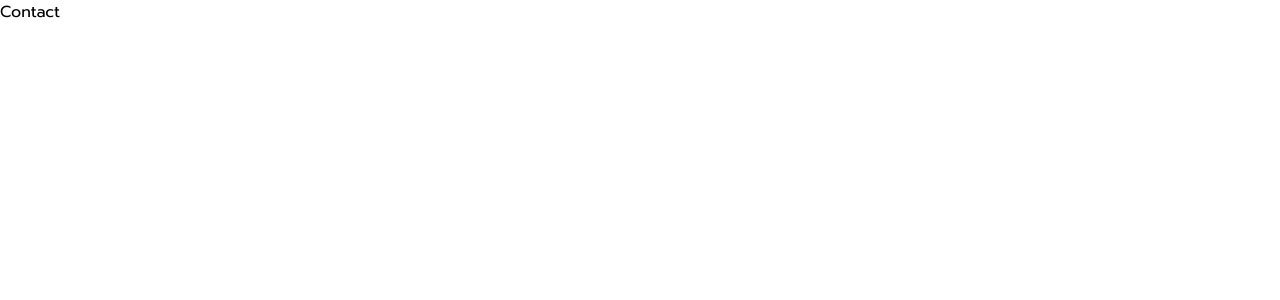
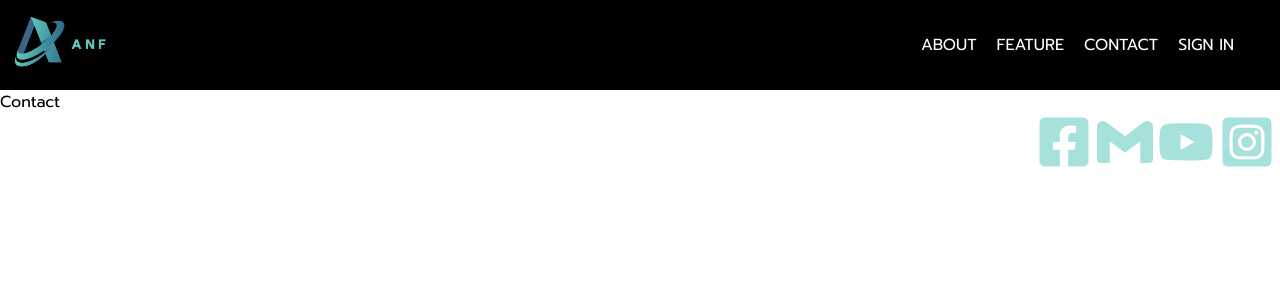
Before and after one commit to TawanPss/motormonitoring, a React (Vite) app: page /contact-us in a window 1280 px wide. Shown: the top 300 px of the page. Built offline with nearby package versions, Linux system fonts and the light colour scheme; the HTML template or start-up script is replaced by a standard one.

Commit message:
Add component to contact and about page

```diff
--- a/src/App.jsx
+++ b/src/App.jsx
@@ -11,6 +11,7 @@ import Mutiview from "./Page/MutiviewPage/Mutiview.jsx";
 import Record from "./Page/RecordPage/Record.jsx";
 import FavMotors from "./Page/FavMotorPage/FavMotors.jsx";
 import AllMotors from "./Page/AllmotorPage/AllMotors.jsx";
+import Feature from "./Page/Feature/Feature.jsx";
 
 function App() {
   return (
@@ -28,6 +29,7 @@ function App() {
           <Route path="/multi-view" element={<Mutiview />}></Route>
           <Route path="/record" element={<Record />}></Route>
           <Route path="/favorite" element={<FavMotors />}></Route>
+          <Route path="/feature" element={<Feature />}></Route>
         </Routes>
       </BrowserRouter>
     </>
--- a/src/Page/AboutUsPage/AboutUs.jsx
+++ b/src/Page/AboutUsPage/AboutUs.jsx
@@ -4,6 +4,7 @@ import ParagraphAbout from "./ParagraphAbout";
 export default function AboutUs() {
     return (
       <>
+
       <LandingHeader />
       <ParagraphAbout />
       </>
--- a/src/Page/ContactPage/Contact.jsx
+++ b/src/Page/ContactPage/Contact.jsx
@@ -1,8 +1,12 @@
+import LandingHeader from "../../component/NavigationBar/LandingHeader";
+import Contactcomponent from "./Contactcomponent";
+
 export default function Contact() {
     return (
       <>
+      <LandingHeader />
         Contact
-
+      <Contactcomponent />
       </>
     );
   }
--- /dev/null
+++ b/src/Page/ContactPage/Contactcomponent.css
@@ -0,0 +1,16 @@
+.facebook-icon,
+.gmail-icon,
+.youtube-icon,
+.ig-icon {
+  font-size: 7vh;
+  color: #a6e1db;
+  margin-right: 5px;
+  gap: 50px;
+}
+
+
+.icon-container {
+    display: flex;
+    justify-content:flex-end;
+
+  }
--- /dev/null
+++ b/src/Page/ContactPage/Contactcomponent.jsx
@@ -0,0 +1,18 @@
+import { SiGmail } from "react-icons/si";
+import { FaYoutube } from "react-icons/fa";
+import { FaFacebookSquare } from "react-icons/fa";
+import { FaInstagramSquare } from "react-icons/fa";
+import "./Contactcomponent.css"
+
+export default function Contactcomponent() {
+  return (
+    <>
+    <div className="icon-container">
+      <FaFacebookSquare className="facebook-icon"/>
+      <SiGmail className="gmail-icon" />
+      <FaYoutube className="youtube-icon" />
+      <FaInstagramSquare className="ig-icon" />
+      </div>
+    </>
+  );
+}
--- /dev/null
+++ b/src/Page/Feature/Feature.jsx
@@ -0,0 +1,12 @@
+import LandingHeader from "../../component/NavigationBar/LandingHeader";
+import { FiMenu } from "react-icons/fi";
+import Featurecomponent from "./Featurecomponent";
+export default function Feature(){
+    return(
+        <>
+        <LandingHeader />
+        <FiMenu />
+        <Featurecomponent />
+        </>
+    )
+}
--- /dev/null
+++ b/src/Page/Feature/Featurecomponent.jsx
@@ -0,0 +1,13 @@
+import { SiGmail } from "react-icons/si";
+import { FaYoutube } from "react-icons/fa";
+import { FaFacebookSquare } from "react-icons/fa";
+export default function Featurecomponent(){
+    return(
+        <><FaFacebookSquare />
+        <SiGmail />
+
+
+        </>
+    )
+
+}
```
